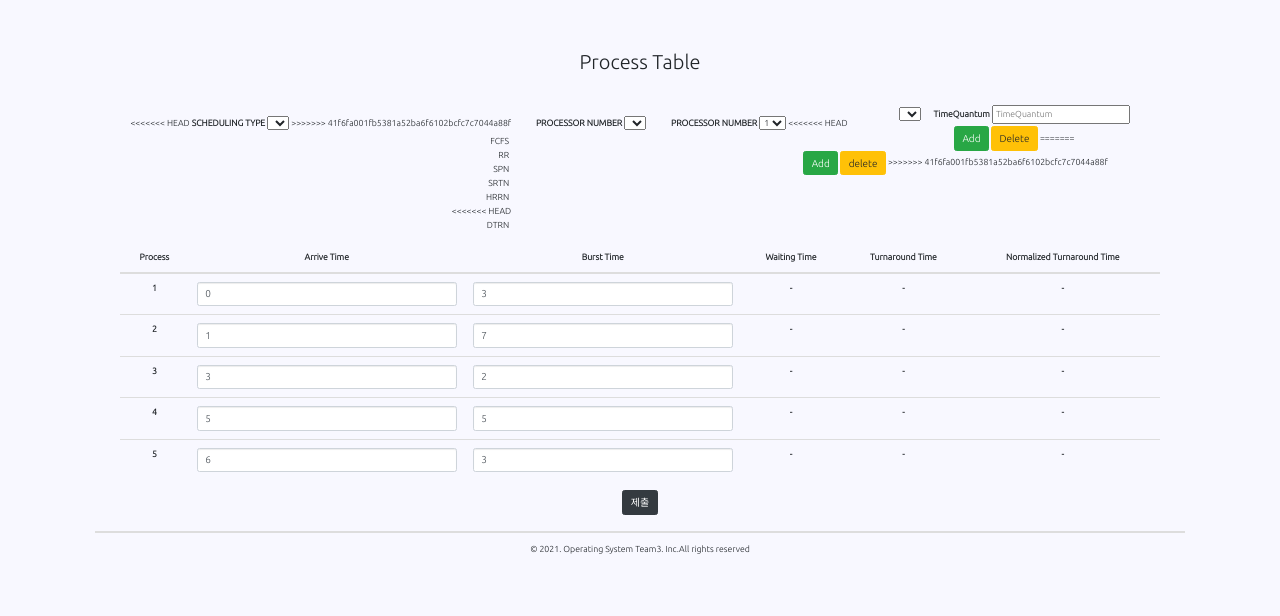
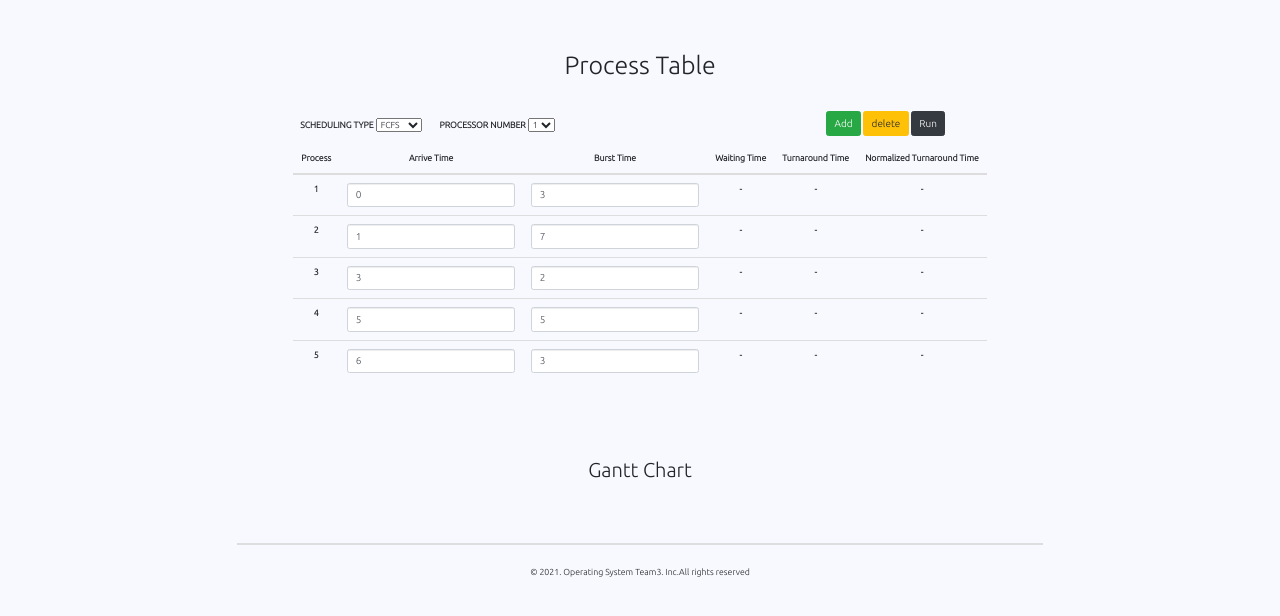
Before and after one commit to Woo-Yeol/Process_Scheduling, a Django app: page / in a window 1280 px wide. Shown: the part 50-666 px from the top of the page. Run offline with Django 3.2, Linux system fonts and the light colour scheme; lists and menus that the app fills with data are empty; some libraries are stand-ins or nearby versions; some web fonts are replaced.

Commit message:
Finished Overall Structure

```diff
--- a/Process_Scheduling/Scheduling/static/css/index.css
+++ b/Process_Scheduling/Scheduling/static/css/index.css
@@ -30,6 +30,9 @@ body{
 
 h2{
     text-align: center;
+    padding: 2%;
+    padding-top: 5%;
+    margin: 1%;
 }
 
 span{
@@ -53,22 +56,14 @@ span{
     width: 100%;
 }
 
-#cpu1{
-    padding: 5px;
-    margin: 5px;
+.GanttChart{
+    padding: 1%;
+    display: block;
+    overflow: auto;
+    margin-left: 13%;
+    margin-right: 13%;
 }
-#cpu2{
-    padding: 5px;
-    margin: 5px;
-}
-#cpu3{
-    padding: 5px;
-    margin: 5px;
-}
-#cpu4{
-    padding: 5px;
-    margin: 5px;
-}
+
 #type{
     float: left;
 }
--- a/Process_Scheduling/Scheduling/templates/base.html
+++ b/Process_Scheduling/Scheduling/templates/base.html
@@ -94,7 +94,7 @@
 </body>
 
  <!-- footer -->
-<footer style="text-align:center">
-<p>© 2021. Operating System Team3. Inc.All rights reserved  </p>
+<footer style="text-align:center position:fixed left:0 bottom:0 width:100%">
+<p style="text-align:center position:fixed bottom:0px height:60px width:100%">© 2021. Operating System Team3. Inc.All rights reserved  </p>
 </footer>
 </html>
--- a/Process_Scheduling/Scheduling/templates/index.html
+++ b/Process_Scheduling/Scheduling/templates/index.html
@@ -4,40 +4,26 @@
 <link rel="stylesheet" href={% static "css/index.css" %}>
 <link href={% static "table.js" %}>
 
-<div class="container-fluid">
+<!-- <div class="container-fluid"> -->
   <div class="main">
     <div class="main-up">
       <form action="" method="post">
         {% csrf_token %}
         <div>
-          <h2>Process Table</h2>
+          <h1>Process Table</h1>
         </div><br><br>
 
+        <!-- 프로세서 typ, 수 선택 -->
         <div class="select">
           <span id="type">
-<<<<<<< HEAD
-            <label for="scheduling-type"">SCHEDULING TYPE</label>
-            <select class=" scheduling-type" name="scheduling-type" aria-label=".scheduling-type" id="scheduling-type">
-=======
             <label>SCHEDULING TYPE</label>
             <select id="scheduling-type" name="scheduling-type" aria-label=".scheduling-type"
               onchange="showTimeQuantum(this)">
->>>>>>> 41f6fa001fb5381a52ba6f6102bcfc7c7044a88f
               <option value="FCFS">FCFS</option>
               <option value="RR">RR</option>
               <option value="SPN">SPN</option>
               <option value="SRTN">SRTN</option>
               <option value="HRRN">HRRN</option>
-<<<<<<< HEAD
-              <option value="DTRR">DTRN</option>
-              </select>
-          </span>
-          <tr>&emsp;
-            <span id="pNum">
-              <label for="processor-number">&nbsp; PROCESSOR NUMBER</label>
-              <select class="processor-number" name="processor-number" aria-label=".processor-number"
-                onchange="numCpu(this)" id="processor-number">
-=======
             </select>
             <div id="selectType"></div>
           </span>
@@ -46,40 +32,29 @@
               <label>&nbsp; PROCESSOR NUMBER</label>
               <select id="processor-number" name="processor-number" aria-label=".processor-number"
                 onchange="selectCpuNum(this)">
->>>>>>> 41f6fa001fb5381a52ba6f6102bcfc7c7044a88f
                 <option value="1">1</option>
                 <option value="2">2</option>
                 <option value="3">3</option>
                 <option value="4">4</option>
               </select>
-<<<<<<< HEAD
-            </span>
-            <select name="" id="">
-              <option value=""></option>
-            </select>
-          <tr></tr>
-          <span id="col-xs-2">
-            <label for="TimeQuantum">TimeQuantum</label>
-            <input type="text" placeholder="TimeQuantum" name="TimeQuantum" id="TimeQuantum">
-          </span>
-          <span id="cntlBT">
-            <button type="button" class="btn btn-success" value="add" onclick="addRow()">Add</button>
-            <button type="button" class="btn btn-warning" value="delete" onclick="deleteRow()">Delete</button>
-=======
               <div id="num"></div>
             </span>
 
+          <!-- TimeQuantum 입력폼  -->
           <tr></tr>
           <span id="col-xs-2" style="visibility:hidden">
             <label>TimeQuantum</label>
             <input type="text" placeholder="TimeQuantum">
           </span>
+
           <span id="cntlBT">
             <button type="button" class="btn btn-success" value="add" onclick="addRow()">Add</button>
             <button type="button" class="btn btn-warning" value="delete" onclick="deleteRow()">delete</button>
->>>>>>> 41f6fa001fb5381a52ba6f6102bcfc7c7044a88f
+            <input type="submit" button type="button" class="btn btn-dark" value="Run">
           </span>
         </div>
+
+        <!-- 프로세서 정보 테이블 -->
         <div>
           <table class="table table-hover" id="table">
             <thead>
@@ -109,17 +84,17 @@
               {% endfor %}
             </tbody>
           </table>
-          <input type="submit" button type="button" class="btn btn-dark" value="제출">
-          <!-- <input type="submit" value="제출"> -->
+
       </form>
     </div>
     </main>
   </div>
 </div>
 
-<!--  나중에 js파일 따로 만들때 테스트 할 거 -->
-<!-- <button onclick="alert_button('안녕하세요!')"> 인사하세요! </button> -->
 <div>
+  <h2>Gantt Chart</h2>
+</div>
+  <div class="GanttChart">
     <table class="table table-hover" id="table">
       <thead>
         <th></th>
@@ -142,6 +117,7 @@
         {% endfor %}
       </tbody>
     </table>
+
 
   <script>
     var col = Number("{{memory|length}}");
```
Lines whose indentation alone changed are shown as unchanged.
